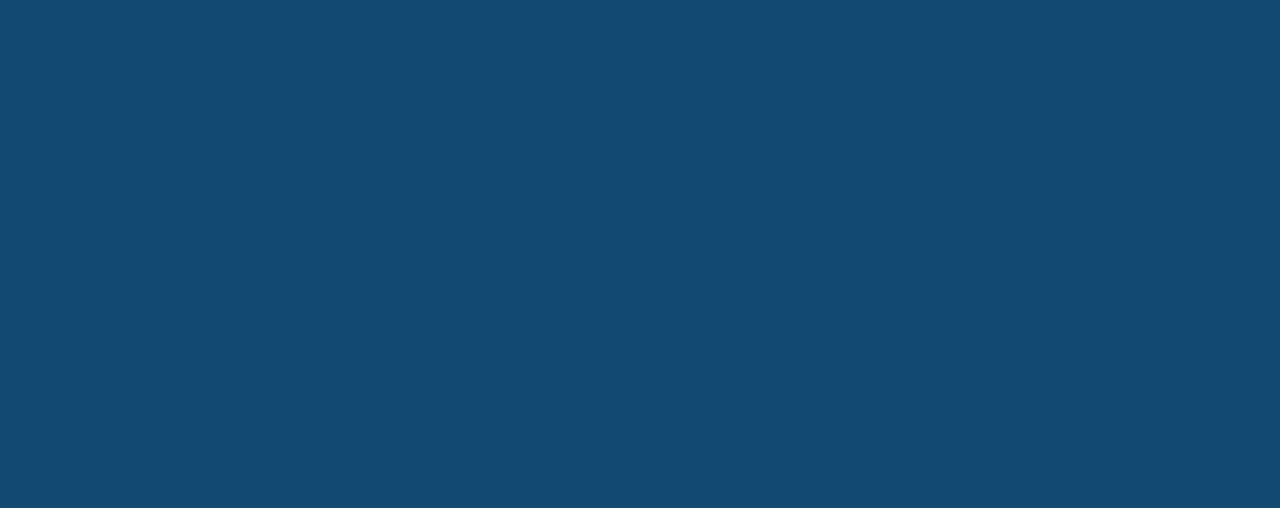
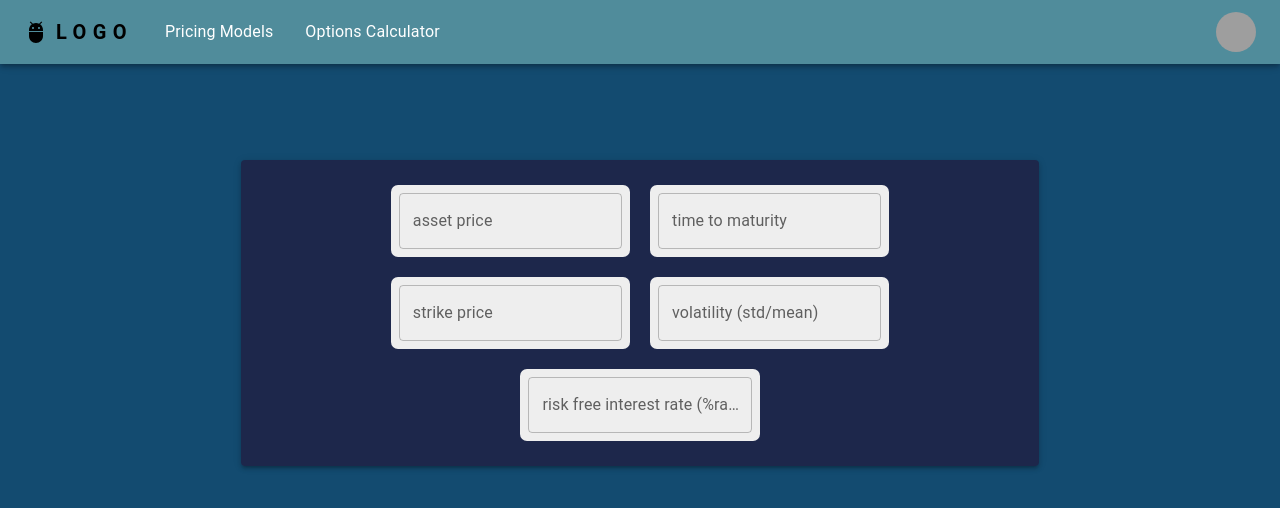
Before and after one commit to Kushagra-2023/Options-Pricing, a React (Create React App) app: page /blackscholes in a window 1280 px wide. Before the commit this address had no page. Shown: the top 508 px of the page. Built offline with nearby package versions, Linux system fonts and the light colour scheme; grey boxes are pictures that could not be loaded.

Commit message:
Started black-scholes page

```diff
--- a/src/components/Navbar/Navbar.js
+++ b/src/components/Navbar/Navbar.js
@@ -21,6 +21,7 @@ import ListItemIcon from '@mui/material/ListItemIcon';
 import ListItemText from '@mui/material/ListItemText';
 import InboxIcon from '@mui/icons-material/MoveToInbox';
 import MailIcon from '@mui/icons-material/Mail';
+import KeyboardDoubleArrowRightIcon from '@mui/icons-material/KeyboardDoubleArrowRight';
 
 const pages = ['Pricing Models', 'Options Calculator'];
 const settings = ['Stocks'];
@@ -51,12 +52,17 @@ function ResponsiveAppBar() {
 
   const DrawerList = (
     <Box sx={{ width: 250 }} role="presentation" onClick={toggleDrawer(false)}>
+      <List></List>
+      <List></List>
+      <List></List>
+      <List></List>
+      <Divider />
       <List>
-        {['Inbox', 'Starred', 'Send email', 'Drafts'].map((text, index) => (
+        {['Black-Scholes', 'Binomial', 'Monte Carlo'].map((text, index) => (
           <ListItem key={text} disablePadding>
             <ListItemButton>
               <ListItemIcon>
-                {index % 2 === 0 ? <InboxIcon /> : <MailIcon />}
+                <KeyboardDoubleArrowRightIcon />
               </ListItemIcon>
               <ListItemText primary={text} />
             </ListItemButton>
@@ -64,7 +70,7 @@ function ResponsiveAppBar() {
         ))}
       </List>
       <Divider />
-      <List>
+      {/* <List>
         {['All mail', 'Trash', 'Spam'].map((text, index) => (
           <ListItem key={text} disablePadding>
             <ListItemButton>
@@ -75,6 +81,11 @@ function ResponsiveAppBar() {
             </ListItemButton>
           </ListItem>
         ))}
+      </List> */}
+      <List>
+        <ListItem key="And more in future...">
+          <ListItemText primary="And more in future..." />
+        </ ListItem>
       </List>
     </Box>
   );
@@ -94,7 +105,7 @@ function ResponsiveAppBar() {
             sx={{
               mr: 2,
               display: { xs: 'none', md: 'flex' },
-              fontFamily: 'monospace',
+              // fontFamily: 'monospace',
               fontWeight: 700,
               letterSpacing: '.4rem',
               color: 'black',
@@ -148,7 +159,7 @@ function ResponsiveAppBar() {
               mr: 2,
               display: { xs: 'flex', md: 'none' },
               flexGrow: 1,
-              fontFamily: 'monospace',
+              // fontFamily: 'monospace',
               fontWeight: 700,
               letterSpacing: '.3rem',
               color: 'inherit',
--- a/src/index.css
+++ b/src/index.css
@@ -6,6 +6,8 @@ body {
   -webkit-font-smoothing: antialiased;
   -moz-osx-font-smoothing: grayscale;
   background-color: #134B70;
+  padding-left: 50px;
+  padding-right: 50px;
   /* background-image: url('https://cdn.pixabay.com/photo/2024/01/06/02/44/ai-generated-8490532_640.png');
   background-repeat: no-repeat;
   background-attachment: fixed;
--- a/src/index.js
+++ b/src/index.js
@@ -7,7 +7,7 @@ import { BrowserRouter, Routes, Route } from "react-router-dom";
 
 // Import your page components
 import Homepage from './pages/Homepage/Homepage';
-// import About from './pages/About';
+import BlackScholes from './pages/BlackScholes/BlackScholes';
 // import Contact from './pages/Contact';
 
 const root = ReactDOM.createRoot(document.getElementById('root'));
@@ -15,11 +15,8 @@ root.render(
   <React.StrictMode>
     <BrowserRouter>
       <Routes>
-        <Route path="/" element={<Homepage />}>
-          <Route index element={<Homepage />} />
-          {/* <Route path="about" element={<About />} />
-          <Route path="contact" element={<Contact />} /> */}
-        </Route>
+        <Route path="/" element={<Homepage />} />
+        <Route path="/blackscholes" element={<BlackScholes />} />
       </Routes>
     </BrowserRouter>
   </React.StrictMode>
--- /dev/null
+++ b/src/pages/BlackScholes/BlackScholes.css
@@ -0,0 +1,12 @@
+.item-paper {
+    transition: transform 3s ease; /* Smooth transition for dropping effect */
+  }
+
+  .initial {
+    opacity: 0;
+    transform: translateY(-100px); /* Initial position above the final position */
+  }
+
+  .drop {
+    transform: translateY(0); /* Final position */
+  }
--- /dev/null
+++ b/src/pages/BlackScholes/BlackScholes.js
@@ -0,0 +1,112 @@
+import * as React from 'react';
+import Box from '@mui/material/Box';
+import TextField from '@mui/material/TextField';
+import { Paper } from '@mui/material';
+import Navbar from '../../components/Navbar/Navbar'; // Adjust the path
+import { useEffect, useState } from 'react';
+
+export default function BasicTextFields() {
+  const [isVisible, setIsVisible] = useState(false); // State to control visibility
+
+  useEffect(() => {
+    const timer = setTimeout(() => {
+      setIsVisible(true); // Set visibility to true after a short delay
+    }, 100); // Adjust the delay as needed
+
+    return () => clearTimeout(timer); // Clean up the timer on unmount
+  }, []);
+
+  return (
+    <div>
+      <Navbar />
+      <Paper
+        elevation={3}
+        className={`item-paper ${isVisible ? 'drop' : 'initial'}`}
+        sx={{
+          backgroundColor: 'rgba(32, 30, 67, 0.8)',
+          display: 'flex',
+          flexDirection: 'row',
+          flexWrap: 'wrap',
+          marginTop: '20vh',
+          transition: 'transform 1.5s ease', // Apply transition
+          transform: isVisible ? 'translateY(0)' : 'translateY(-50px)', // Initial position
+          padding: '15px',
+          height: 'fit-content'
+        }}
+      >
+        {/* <Box
+          component="form"
+          sx={{ '& > :not(style)': { m: 1, width: '25ch' } }}
+          noValidate
+          autoComplete="off"
+          bgcolor='#EEEEEE'
+          borderRadius='7px'
+          margin='10px'
+        >
+          <TextField id="outlined-basic" label="Outlined" variant="outlined" />
+        </Box>
+        <Box
+          component="form"
+          sx={{ '& > :not(style)': { m: 1, width: '25ch' } }}
+          noValidate
+          autoComplete="off"
+          bgcolor='#EEEEEE'
+          borderRadius='7px'
+          margin='10px'
+        >
+          <TextField id="outlined-basic" label="Outlined" variant="outlined" />
+        </Box>
+
+        <Box
+          component="form"
+          sx={{ '& > :not(style)': { m: 1, width: '25ch' } }}
+          noValidate
+          autoComplete="off"
+          bgcolor='#EEEEEE'
+          borderRadius='7px'
+          margin='10px'
+        >
+          <TextField id="outlined-basic" label="Outlined" variant="outlined" />
+        </Box>
+
+        <Box
+          component="form"
+          sx={{ '& > :not(style)': { m: 1, width: '25ch' } }}
+          noValidate
+          autoComplete="off"
+          bgcolor='#EEEEEE'
+          borderRadius='7px'
+          margin='10px'
+        >
+          <TextField id="outlined-basic" label="Outlined" variant="outlined" />
+        </Box>
+
+        <Box
+          component="form"
+          sx={{ '& > :not(style)': { m: 1, width: '25ch' } }}
+          noValidate
+          autoComplete="off"
+          bgcolor='#EEEEEE'
+          borderRadius='7px'
+          margin='10px'
+        >
+          <TextField id="outlined-basic" label="Outlined" variant="outlined" />
+        </Box> */}
+        {["asset price", "time to maturity", "strike price", "volatility (std/mean)", "risk free interest rate (%rate/100)"].map((field, index) => (
+          <Box
+            key={index} // Ensure each Box has a unique key
+            component="form"
+            sx={{ '& > :not(style)': { m: 1, width: '25ch' } }}
+            noValidate
+            autoComplete="off"
+            bgcolor='#EEEEEE'
+            borderRadius='7px'
+            margin='10px'
+          >
+            <TextField id={`outlined-basic-${index}`} label={field} variant="outlined" />
+          </Box>
+        ))}
+      </Paper>
+    </div>
+  );
+}
```
